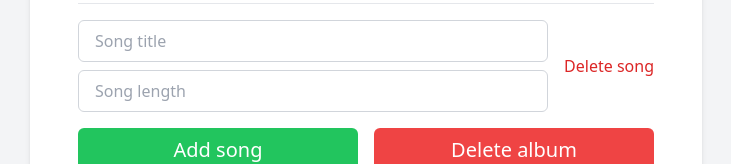
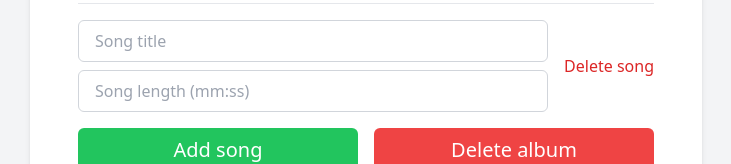
Before and after one commit to Mikimann/music-library, a Next.js app: page /create-artist in a window 1280 px wide. Shown: the part 561-725 px from the top of the page, without its empty margins (274-1005 px from the left). Built offline with nearby package versions, Linux system fonts and the light colour scheme.

Commit message:
Edit placeholder text

```diff
--- a/components/AlbumAndSongsForm/AlbumAndSongsForm.tsx
+++ b/components/AlbumAndSongsForm/AlbumAndSongsForm.tsx
@@ -110,7 +110,7 @@ export default function AlbumsAndSongsForm({
                 />
                 <input
                   type="text"
-                  placeholder="Song length"
+                  placeholder="Song length (mm:ss)"
                   value={song.length}
                   onChange={(e) =>
                     handleSongChange(
@@ -124,6 +124,7 @@ export default function AlbumsAndSongsForm({
                   required
                 />
               </div>
+
               <Button
                 text="Delete song"
                 type="button"
```
